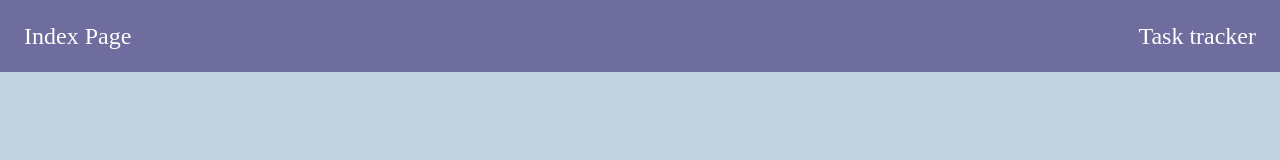
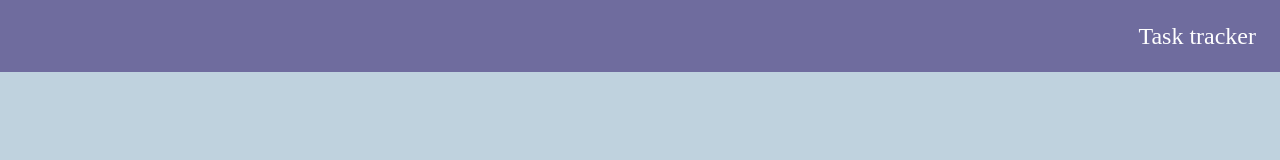
Before and after one commit to rav1ll/itis-frontend-app, a React (Create React App) app: page /login in a window 1280 px wide. Shown: the top 160 px of the page. Built offline with nearby package versions, Linux system fonts and the light colour scheme.

Commit message:
created OneFormLayout

```diff
--- /dev/null
+++ b/src/components/Layouts/OneFormLayout/index.js
@@ -0,0 +1,14 @@
+import React from "react";
+import DefaultLayout from "../DefaultLayout/DefaultLayout";
+import {Form, PageWrapper} from "./components";
+
+
+export default function OneFormLayout({children}) {
+    return <DefaultLayout>
+        <PageWrapper>
+            <Form>
+                {children}
+            </Form>
+        </PageWrapper>
+    </DefaultLayout>
+}
--- a/src/pages/Login/index.js
+++ b/src/pages/Login/index.js
@@ -1,11 +1,9 @@
 import React, { useCallback, useEffect, useState } from "react";
 
+import OneFormLayout from "../../components/Layouts/OneFormLayout";
 import Button from "../../components/inputs/Button";
-import DefaultLayout from "../../components/DefaultLayout/DefaultLayout";
 import PasswordField from "../../components/formFields/PasswordField";
 import TextField from "../../components/formFields/TextField";
-
-import { Form, PageWrapper } from "./components";
 
 export default function Index () {
   const [formState, setFormState] = useState({ login: "", password: "" });
@@ -30,10 +28,8 @@ export default function Index () {
   }, []);
 
   return (
-    <DefaultLayout title={"Index Page"}>
-      <PageWrapper>
-        <Form>
-          <TextField
+    <OneFormLayout>
+      <TextField
             id="login"
             label="login"
             value={formState.login}
@@ -50,8 +46,6 @@ export default function Index () {
             isHidden={eyeState}
           />
           <Button type="submit">Log in</Button>
-        </Form>
-      </PageWrapper>
-    </DefaultLayout>
+    </OneFormLayout>
   );
 }
--- a/src/pages/Registration/index.js
+++ b/src/pages/Registration/index.js
@@ -1,5 +1,7 @@
 import React from 'react';
 
+import OneFormLayout from "../../components/Layouts/OneFormLayout";
+
 export default function Registration() {
-    return <>Registration page</>
+    return <OneFormLayout>Registration page</OneFormLayout>
 }
```
Also changed, not shown: src/components/Layouts/DefaultLayout/DefaultLayout.js (renamed from src/components/DefaultLayout/DefaultLayout.js), src/components/Layouts/DefaultLayout/components.js (renamed from src/components/DefaultLayout/components.js), src/components/Layouts/OneFormLayout/components.js (renamed from src/pages/Login/components.js).
